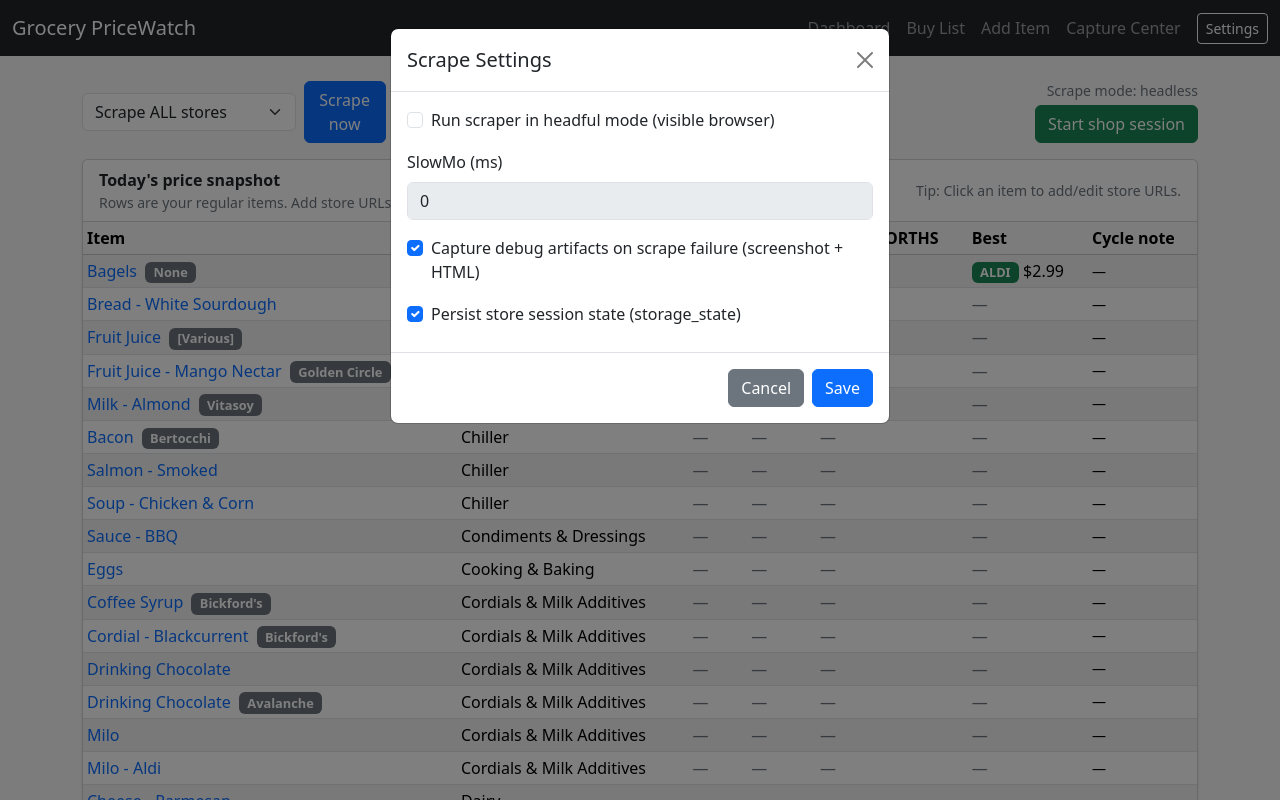
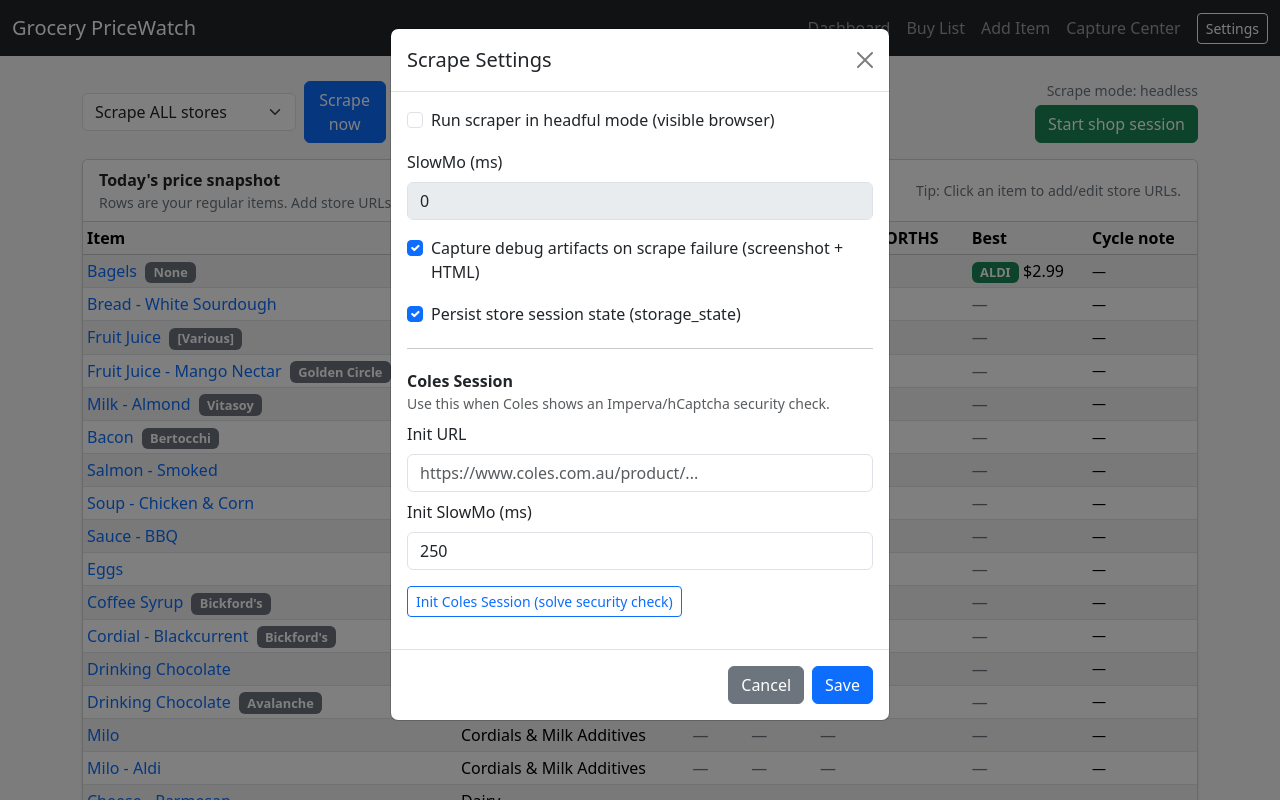
Before and after one commit to n0rgus/milk_etc, a FastAPI app: page / in a window 1280 px wide, after a click on "Settings". Run offline with FastAPI, Linux system fonts and the light colour scheme.

Commit message:
Add Coles Imperva blocked handling and manual session init

```diff
--- a/app/main.py
+++ b/app/main.py
@@ -31,6 +31,7 @@
     CaptureRunItem,
 )
 from .scrape import scrape_item_prices
+from .coles_init import init_coles_session
 from .services import (
     get_latest_prices_for_items,
     compute_best_store_map,
@@ -80,6 +81,13 @@
     try:
         items = db.query(Item).order_by(Item.category.asc().nullslast(), Item.name.asc()).all()
         latest = get_latest_prices_for_items(db, [i.id for i in items])
+        coles_blocked_count = (
+            db.query(PriceHistory)
+            .join(Store, Store.id == PriceHistory.store_id)
+            .filter(Store.name == "COLES")
+            .filter(PriceHistory.promo_text.ilike("%[blocked: imperva%"))
+            .count()
+        )
         best = compute_best_store_map(items, latest)
         cycles = compute_cycle_insights(db, [i.id for i in items])
         stores = db.query(Store).order_by(Store.name.asc()).all()
@@ -95,6 +103,7 @@
                 "best": best,
                 "cycles": cycles,
                 "scrape_settings": scrape_settings,
+                "coles_blocked_count": coles_blocked_count,
             },
         )
     finally:
@@ -514,6 +523,33 @@
     finally:
         db.close()
 
+
+@app.post("/api/coles/init-session")
+def api_coles_init_session(payload: dict = Body(...)):
+    url = str(payload.get("url", "")).strip()
+    if not url:
+        return JSONResponse({"ok": False, "message": "A Coles URL is required."}, status_code=400)
+
+    try:
+        slowmo_ms = max(0, int(payload.get("slowmo_ms", 250) or 250))
+    except (TypeError, ValueError):
+        slowmo_ms = 250
+
+    state_path = os.path.join(os.path.dirname(__file__), "..", "state", "coles.json")
+    try:
+        init_coles_session(url=url, state_path=state_path, slowmo_ms=slowmo_ms)
+    except Exception as exc:
+        logger.exception("Coles init session failed")
+        return JSONResponse(
+            {"ok": False, "message": f"Coles init session failed: {type(exc).__name__}"},
+            status_code=500,
+        )
+
+    return {
+        "ok": True,
+        "message": "Coles init session complete; state saved to state/coles.json",
+    }
+
 @app.get("/buylist", response_class=HTMLResponse)
 def buylist(request: Request):
     db = SessionLocal()
--- a/app/scrape.py
+++ b/app/scrape.py
@@ -70,6 +70,26 @@
         resource.close()
     except Exception:
         pass
+
+
+def _looks_like_imperva_challenge(page: Any) -> bool:
+    try:
+        content = (page.content() or "").lower()
+        url = (page.url or "").lower()
+        title = (page.title() or "").lower()
+        if "additional security check" in content:
+            return True
+        if "hcaptcha" in content:
+            return True
+        if "imperva" in content:
+            return True
+        if "security check" in title:
+            return True
+        if "secure.coles.com.au" in url and "enable javascript" in content:
+            return True
+    except Exception:
+        return False
+    return False
 
 
 def _launch_browser(playwright: Any, *, headful: bool, slowmo_ms: int):
@@ -164,6 +184,19 @@
                             _close_quietly(page)
                             page = context.new_page()
                             page.goto(url, wait_until="domcontentloaded", timeout=45000)
+
+                        if store_name == "COLES" and _looks_like_imperva_challenge(page):
+                            if debug_capture_enabled:
+                                page.screenshot(path=str(DEBUG_DIR / "coles_imperva_blocked.png"), full_page=True)
+                                (DEBUG_DIR / "coles_imperva_blocked.html").write_text(page.content(), encoding="utf-8")
+                            data["price"] = None
+                            data["was_price"] = None
+                            data["unit_price"] = None
+                            data["discount_percent"] = None
+                            data["promo_text"] = "[blocked: imperva_security_check]"
+                            price_text = None
+                            break
+
                         page.wait_for_timeout(2500 + attempt * 1000)
 
                         for price_sel in price_selectors:
@@ -185,13 +218,16 @@
                         if price_text:
                             break
 
-                    if price_text is None:
+                    if data.get("promo_text") == "[blocked: imperva_security_check]":
+                        pass
+                    elif price_text is None:
                         if store_name == "COLES" and debug_capture_enabled:
                             page.screenshot(path=str(DEBUG_DIR / "coles_no_match.png"), full_page=True)
                             (DEBUG_DIR / "coles_no_match.html").write_text(page.content(), encoding="utf-8")
                         raise Exception(f"No elements matched selectors: {price_selectors}")
 
-                    data["price"] = _parse_price(price_text)
+                    if price_text is not None:
+                        data["price"] = _parse_price(price_text)
 
                     was_sel = sel.get("was_price")
                     if was_sel:
--- a/templates/base.html
+++ b/templates/base.html
@@ -58,6 +58,22 @@
             <input class="form-check-input" type="checkbox" id="settings-save-storage-state">
             <label class="form-check-label" for="settings-save-storage-state">Persist store session state (storage_state)</label>
           </div>
+
+          <hr class="my-1">
+
+          <div>
+            <div class="fw-semibold">Coles Session</div>
+            <div class="small text-muted mb-2">Use this when Coles shows an Imperva/hCaptcha security check.</div>
+
+            <label class="form-label" for="coles-init-url">Init URL</label>
+            <input class="form-control" type="url" id="coles-init-url" placeholder="https://www.coles.com.au/product/...">
+
+            <label class="form-label mt-2" for="coles-init-slowmo">Init SlowMo (ms)</label>
+            <input class="form-control" type="number" min="0" step="50" id="coles-init-slowmo" value="250">
+
+            <button class="btn btn-outline-primary btn-sm mt-3" type="button" id="init-coles-session-btn">Init Coles Session (solve security check)</button>
+            <div id="coles-init-feedback" class="small mt-2"></div>
+          </div>
         </form>
         <div id="settings-save-feedback" class="small mt-2"></div>
       </div>
@@ -79,6 +95,10 @@
   const saveStorageStateEl = document.getElementById("settings-save-storage-state");
   const saveBtn = document.getElementById("save-scrape-settings-btn");
   const feedbackEl = document.getElementById("settings-save-feedback");
+  const colesInitUrlEl = document.getElementById("coles-init-url");
+  const colesInitSlowmoEl = document.getElementById("coles-init-slowmo");
+  const initColesBtn = document.getElementById("init-coles-session-btn");
+  const colesInitFeedbackEl = document.getElementById("coles-init-feedback");
 
   function updateSlowmoEnabled() {
     slowmoEl.disabled = !headfulEl.checked;
@@ -87,6 +107,11 @@
   function setFeedback(text, ok) {
     feedbackEl.textContent = text || "";
     feedbackEl.className = ok ? "small mt-2 text-success" : "small mt-2 text-danger";
+  }
+
+  function setColesFeedback(text, ok) {
+    colesInitFeedbackEl.textContent = text || "";
+    colesInitFeedbackEl.className = ok ? "small mt-2 text-success" : "small mt-2 text-danger";
   }
 
   async function loadSettings() {
@@ -128,6 +153,34 @@
     }
   }
 
+  async function initColesSession() {
+    setColesFeedback("", true);
+    const payload = {
+      url: (colesInitUrlEl.value || "").trim(),
+      slowmo_ms: Math.max(0, parseInt(colesInitSlowmoEl.value || "250", 10) || 250),
+    };
+    if (!payload.url) {
+      setColesFeedback("Please enter a Coles URL first.", false);
+      return;
+    }
+
+    setColesFeedback("Opening browser for manual verification…", true);
+    try {
+      const res = await fetch("/api/coles/init-session", {
+        method: "POST",
+        headers: { "Content-Type": "application/json" },
+        body: JSON.stringify(payload),
+      });
+      const data = await res.json();
+      if (!res.ok || !data.ok) {
+        throw new Error(data.message || "Init session failed");
+      }
+      setColesFeedback(data.message || "Coles init session complete.", true);
+    } catch (err) {
+      setColesFeedback(err.message || "Unable to initialize Coles session.", false);
+    }
+  }
+
   if (modalEl) {
     modalEl.addEventListener("show.bs.modal", loadSettings);
   }
@@ -137,6 +190,9 @@
   if (saveBtn) {
     saveBtn.addEventListener("click", saveSettings);
   }
+  if (initColesBtn) {
+    initColesBtn.addEventListener("click", initColesSession);
+  }
 })();
 </script>
 </body>
--- a/templates/index.html
+++ b/templates/index.html
@@ -25,6 +25,13 @@
     </form>
   </div>
 </div>
+
+{% if coles_blocked_count and coles_blocked_count > 0 %}
+<div class="alert alert-warning" role="alert">
+  Coles scrape is currently blocked by Imperva security checks on some items.
+  Open <strong>Settings → Init Coles Session</strong>, complete the human verification, then scrape again.
+</div>
+{% endif %}
 
 <div class="card shadow-sm">
   <div class="card-header bg-white">
```
Also changed, not shown: app/coles_init.py (added, +27 -0 lines).
